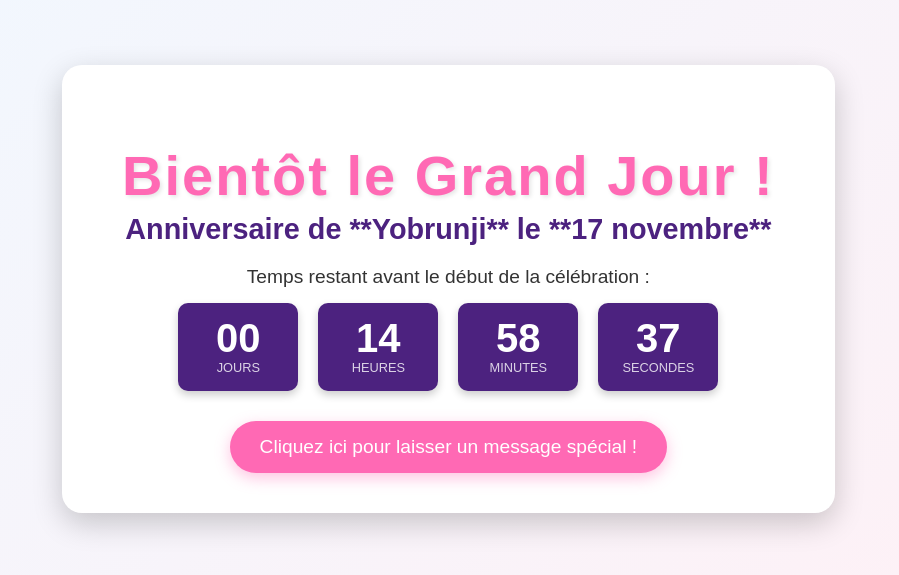
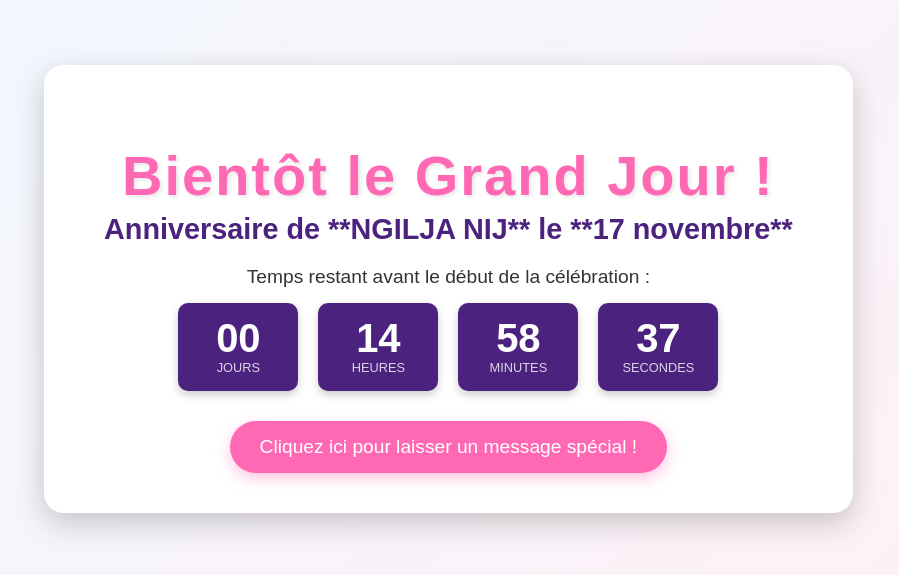
Before and after one commit to Ngilja/Ngilja-sniffer, a plain HTML site: page index.html in a window 1280 px wide. Shown: the part 111-686 px from the top of the page, without its empty margins (192-1091 px from the left). Drawn offline with Linux system fonts and the light colour scheme.

Commit message:
Update index.html
anniversaire

```diff
--- a/index.html
+++ b/index.html
@@ -3,7 +3,7 @@
 <head>
     <meta charset="UTF-8">
     <meta name="viewport" content="width=device-width, initial-scale=1.0">
-    <title>Joyeux Anniversaire - [Votre Nom]</title>
+    <title>Joyeux Anniversaire - NGILJA NIJ</title>
     <style>
         /* --- Styles de Base (CSS) --- */
         :root {
@@ -144,7 +144,7 @@
 
     <div class="container">
         <h1>Bientôt le Grand Jour !</h1>
-        <h2>Anniversaire de **[Votre Nom]** le **[Date de Naissance]**</h2>
+        <h2>Anniversaire de **NGILJA NIJ** le **17 novembre**</h2>
 
         <div id="countdown-title">Temps restant avant le début de la célébration :</div>
 
@@ -172,12 +172,13 @@
 
     <script>
         // --- CONFIGURATION À MODIFIER ---
-        const YOUR_NAME = "Yobrunji"; // <<< Mettez votre nom ici
-        const BIRTHDAY_DATE = "November 17, 2025 00:00:00"; // <<< Mettez votre date et heure d'anniversaire (MM/JJ/AAAA HH:MM:SS)
+        const YOUR_NAME = "NGILJA NIJ";
+        // L'anniversaire est demain : 17 novembre 2025 à 00:00:00
+        const BIRTHDAY_DATE = "November 17, 2025 00:00:00";
+        // ---------------------------------
 
         document.querySelector('h2').innerHTML = `Anniversaire de **${YOUR_NAME}** le **${new Date(BIRTHDAY_DATE).toLocaleDateString('fr-FR', { day: 'numeric', month: 'long' })}**`;
         document.title = `Joyeux Anniversaire - ${YOUR_NAME}`;
-        // ---------------------------------
 
         const countdownElement = document.getElementById('countdown');
         const countdownTitle = document.getElementById('countdown-title');
@@ -188,7 +189,8 @@
             const birthday = new Date(BIRTHDAY_DATE).getTime();
             let distance = birthday - now;
 
-            // Si l'anniversaire est passé pour cette année, calculer l'anniversaire de l'année prochaine
+            // Si l'anniversaire est passé pour cette année (très court laps de temps si l'on suppose que le code est lancé le jour J-1),
+            // on passe à l'année prochaine pour maintenir la boucle du compte à rebours
             if (distance < 0) {
                 const nextYear = new Date(BIRTHDAY_DATE);
                 nextYear.setFullYear(nextYear.getFullYear() + 1);
@@ -264,9 +266,6 @@
         updateCountdown();
         const countdownInterval = setInterval(updateCountdown, 1000); // Met à jour chaque seconde
 
-        // Lancer les confettis une fois que le compte à rebours atteint zéro
-        // (La fonction updateCountdown le gère)
-
     </script>
 
 </body>
```
